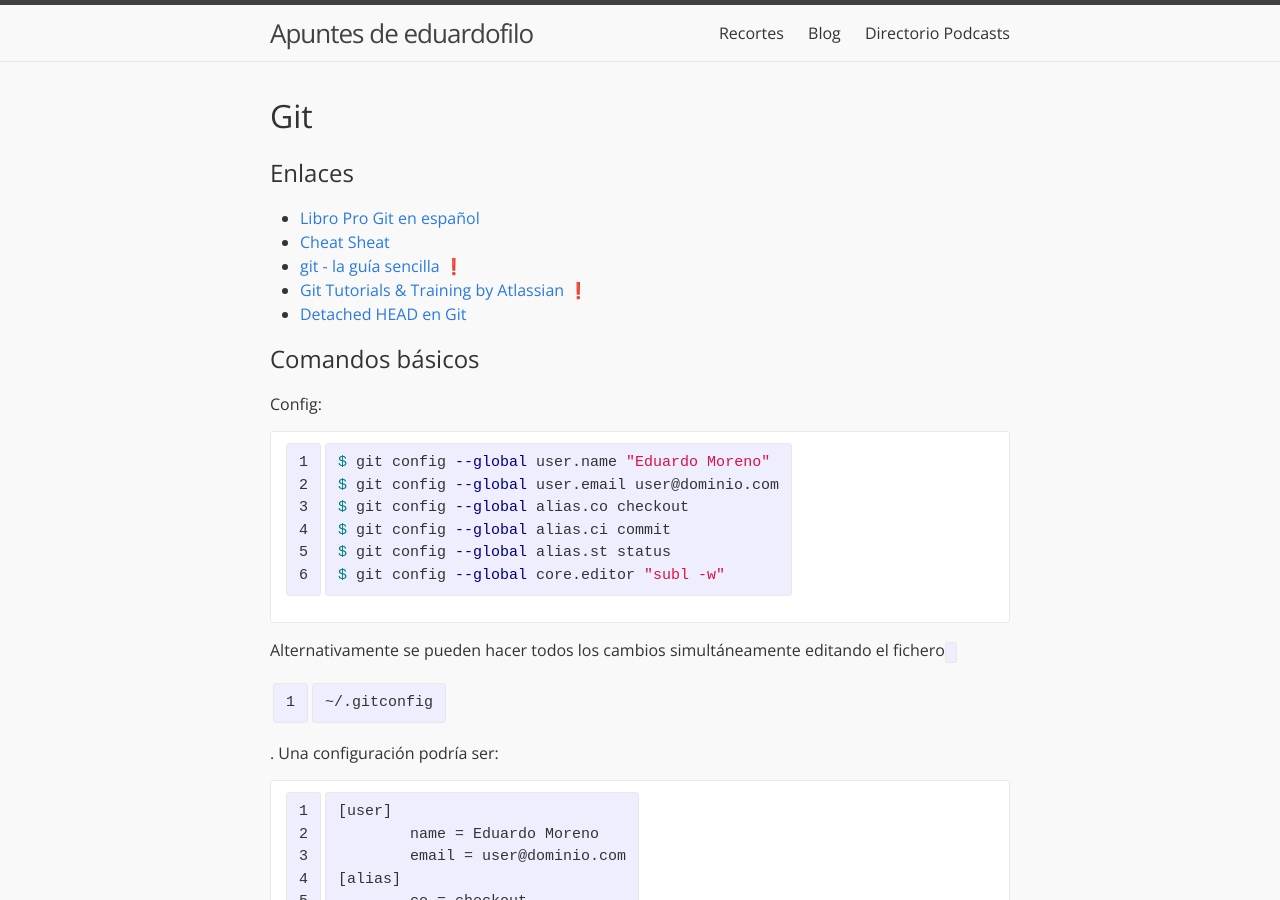
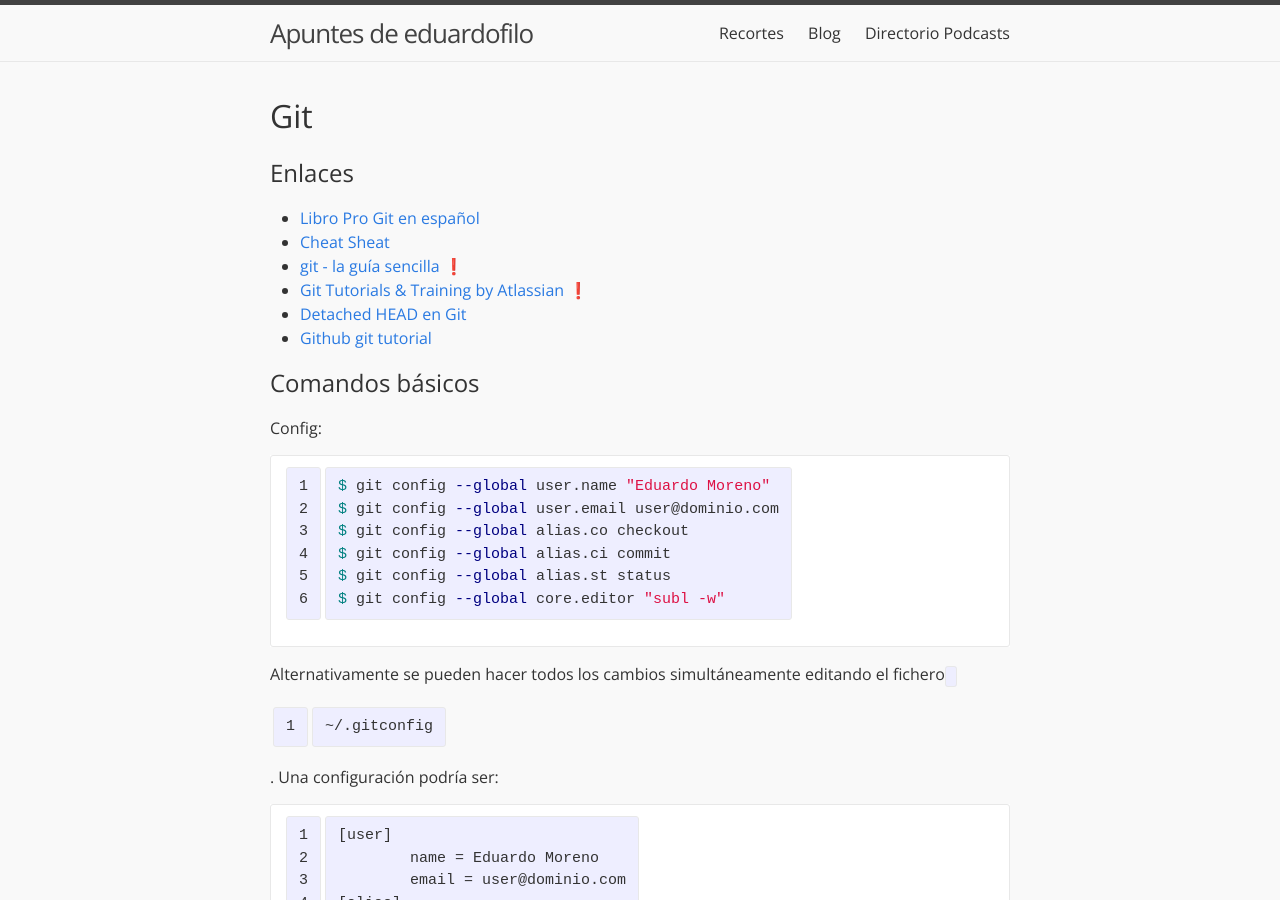
Before and after one commit to eduardofilo/eduardofilo.jekyll, a Jekyll site: the page built from desarrollo/git.md, in a window 1280 px wide and 900 px high. Built offline with Jekyll 4.4.1, drawn with Linux system fonts in a browser that asks for light colours; emoji names are drawn with the system emoji font.

Commit message:
Tutorial sobre git de GitHub.

```diff
--- a/desarrollo/git.md
+++ b/desarrollo/git.md
@@ -7,11 +7,12 @@ permalink: /desarrollo/git.html
 
 ## Enlaces
 
-*  [Libro Pro Git en español](http://git-scm.com/book/es)
-*  [Cheat Sheat](http://cheat.errtheblog.com/s/git)
-*  [git - la guía sencilla](http://rogerdudler.github.com/git-guide/index.es.html) :exclamation:
-*  [Git Tutorials & Training by Atlassian](http://atlassian.com/git) :exclamation:
-*  [Detached HEAD en Git](http://mundogeek.net/archivos/2015/08/11/detached-head-en-git/)
+* [Libro Pro Git en español](http://git-scm.com/book/es)
+* [Cheat Sheat](http://cheat.errtheblog.com/s/git)
+* [git - la guía sencilla](http://rogerdudler.github.com/git-guide/index.es.html) :exclamation:
+* [Git Tutorials & Training by Atlassian](http://atlassian.com/git) :exclamation:
+* [Detached HEAD en Git](http://mundogeek.net/archivos/2015/08/11/detached-head-en-git/)
+* [Github git tutorial](https://try.github.io/levels/1/challenges/1)
 
 ## Comandos básicos
 
```
